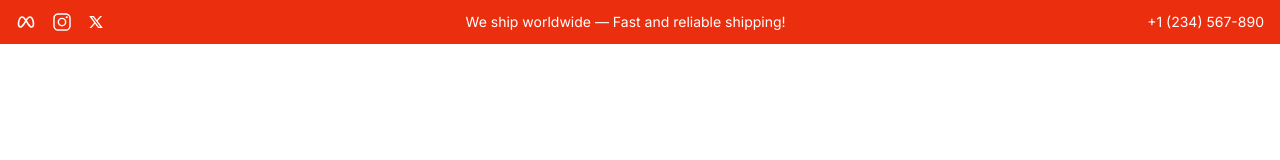
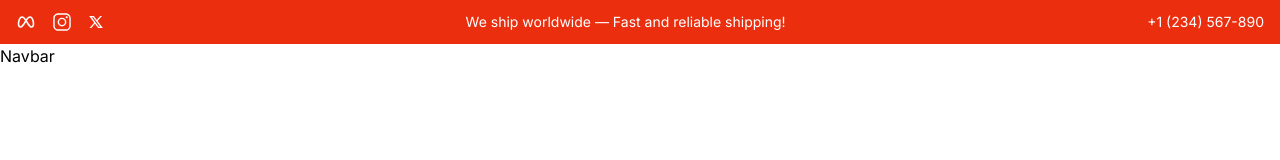
Before and after one commit to abenaya-se22003/Full_Stack_MERN_Project, a React (Vite) app in the folder frontend/: page / in a window 1280 px wide. Shown: the top 160 px of the page. Built offline with nearby package versions, Linux system fonts and the light colour scheme; a web font is replaced by a local one.

Commit message:
setup navbar

```diff
--- a/frontend/src/components/Common/Header.jsx
+++ b/frontend/src/components/Common/Header.jsx
@@ -1,5 +1,6 @@
 import React from 'react'
 import Topbar from '../Layout/Topbar'
+import Navbar from './Navbar'
 
 function Header() {
   return (
@@ -8,6 +9,7 @@ function Header() {
        {/* Topbar */}
         <Topbar />
          {/* Navbar */}
+         <Navbar />
          {/* Cart Drawer */}
 
     </div>
--- /dev/null
+++ b/frontend/src/components/Common/Navbar.jsx
@@ -0,0 +1,9 @@
+import React from 'react'
+
+function Navbar() {
+  return (
+    <div>Navbar</div>
+  )
+}
+
+export default Navbar
```
